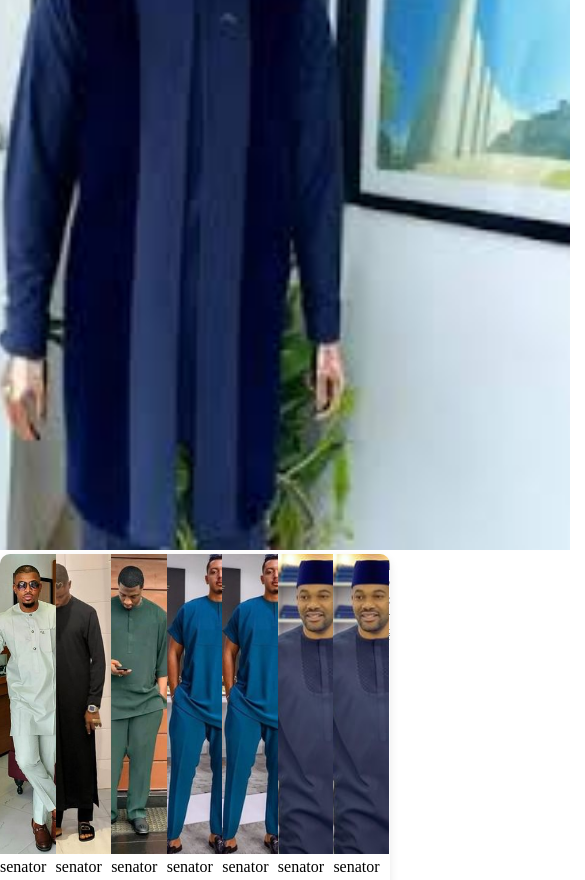
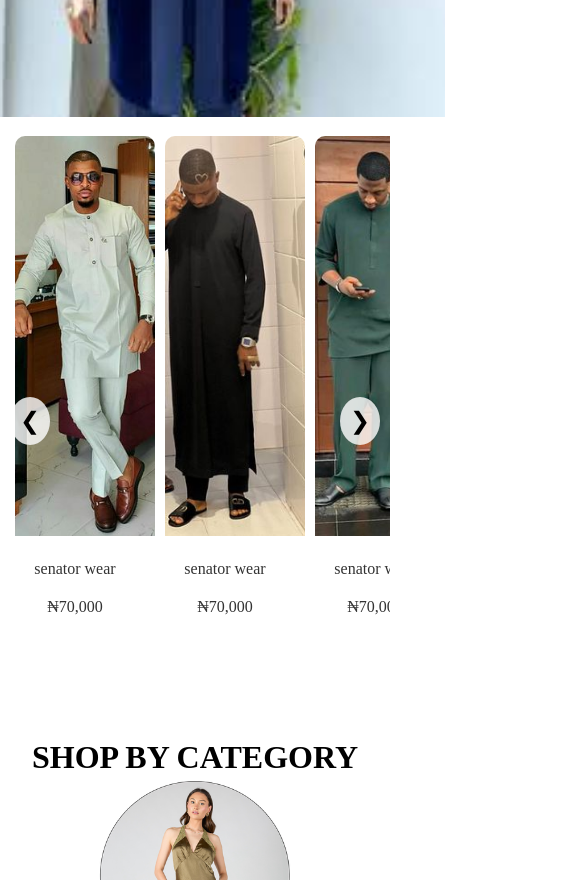
Before and after one commit to efe1001/efeafrica, a plain HTML site: page index.html in a window 390 px wide. Shown: the part 1120-2000 px from the top of the page, 585 px wide, since content can reach past the window. Drawn offline with Linux system fonts and the light colour scheme.

Commit message:
Add files via upload

```diff
--- a/mystyles/index.css
+++ b/mystyles/index.css
@@ -86,10 +86,10 @@
     justify-content: center;
 }
 .img1{
-    width: 750px;
+    width: 500px;
 }
 .img2{
-    width: 750px;
+    width: 500px;
 }
 .slidd{
     width: 650px;
@@ -102,45 +102,80 @@
     margin: 5px;
     border-radius: 5px;
 }
+
 .slider {
     position: relative;
     width: 100%;
-    height: 400px;
+    height: 600px; /* Increased height for captions */
     overflow: hidden;
     border-radius: 10px;
-    box-shadow: 0px 4px 10px rgba(0, 0, 0, 0.1);
+    background-color: white; /* Optional: Background for slider */
+}
+.slide-img{
+    height: 500px;
+}
+.slides {
+    display: flex;
+    transition: transform 0.5s ease-in-out;
+    width: 400%; /* Each group of four slides takes up 400% of the container */
 }
 
-  .slides {
-    display: flex;
-    width: 100%;
-    transition: transform 1s ease-in-out;
+.slide {
+    width: 25%; /* Each slide takes up 25% of the container width (4 slides at a time) */
+    height: 300px;
+    margin: 5px;
+    position: relative; /* To position caption relative to the slide */
 }
 
-  .slides img {
-    width: 100%; /* Each image takes full width of the container */
-    height: 300px;
+.slide img {
+    width: 100%;
+    height: 400px; /* Image takes up 80% of slide height */
     object-fit: cover;
+
+    margin: 10px;
+    border-radius: 10px 10px 0 0; /* Rounded corners for the top of the image */
 }
 
-  .dots {
-    margin-top: px;
-    display: flex;
-    justify-content: center;
+.caption {
+    padding: 10px;
+    text-align: center;
+    background-color: #fff;
+    border-radius: 0 0 10px 10px; /* Rounded corners for the bottom of the slide */
+    font-size: 16px;
+    color: #333; /* Caption text color */
+}
+.price {
+    padding: 10px;
+    text-align: center;
+    background-color: #fff;
+    border-radius: 0 0 10px 10px; /* Rounded corners for the bottom of the slide */
+    font-size: 16px;
+    color: #333; /* Caption text color */
 }
 
-  .dot {
-    height: 10px;
-    width: 10px;
-    margin: 0 5px;
-    background-color: #bbb;
+.arrow {
+    position: absolute;
+    top: 50%;
+    transform: translateY(-50%);
+    background: rgba(255, 255, 255, 0.8);
+    border: none;
+    padding: 10px;
+    cursor: pointer;
+    font-size: 24px;
     border-radius: 50%;
-    display: inline-block;
-    cursor: pointer;
+    transition: background 0.3s;
 }
 
-  .active {
-    background-color: #717171;
+.arrow:hover {
+    background: rgba(255, 255, 255, 1);
+}
+
+.arrow.left {
+    left: 10px;
+}
+
+.arrow.right {
+    right: 10px;
 }
   .shopb{
     text-align: center;
@@ -316,3 +351,97 @@
   .search-btn:hover .search-icon {
     color: #333;
   }
+
+
+
+
+  /* just for andriod phone*/
+@media  (max-width: 760px) {
+
+    .header-slide{
+        display: flex;
+        flex-direction: column;
+        justify-content: center;
+    }
+
+    .header-slide2{
+        display: none;
+    }
+
+    .sandc{
+        display: flex;
+        flex-direction: column;
+    }
+    .slider {
+        position: relative;
+        width: 100%;
+        height: 600px; /* Increased height for captions */
+        overflow: hidden;
+        border-radius: 10px;
+        background-color: white; /* Optional: Background for slider */
+    }
+    .slides {
+        display: flex;
+        transition: transform 0.5s ease-in-out;
+        width: 3000px; /* Each group of four slides takes up 400% of the container */
+    }
+
+    .h2 {
+        animation: slide 25s infinite linear; /* Slower animation for smaller screens */
+    }
+
+    .h2 {
+        flex: 0 0 25%; /* Larger slide for mobile devices */
+    }
+
+
+
+@media (max-width: 576px) {
+    .h2 {
+        flex: 0 0 35%; /* Larger slide for small mobile devices */
+    }
+
+
+/* Responsive adjustments */
+@media (max-width: 1200px) {
+    .h2 {
+        position: absolute;
+        left: 200px;
+        flex: 0 0 15%; /* Slightly larger slides for smaller screens */
+    }
+
+
+
+    .third-container{
+        border: 1px solid rgb(181, 190, 213);
+
+        width: 400px;
+        height: 300px;
+        justify-content: center;
+        align-items: center;
+        border-radius: 10px;
+        padding: 40px;
+
+    }
+
+
+
+
+@media (max-width: 400px) {
+    .h2 {
+        flex: 0 0 45%; /* Even larger slide for very small screens */
+    }
+
+}
+
+/* Hover effect for desktop only */
+@media (min-width: 768px) {
+    .slider:hover .slide {
+        transform: scale(1.1);
+    }
+}
+
+@keyframes slide {
+    0% { transform: translateX(0); }
+    100% { transform: translateX(-100%); }
+}
```
Lines whose indentation alone changed are shown as unchanged.
